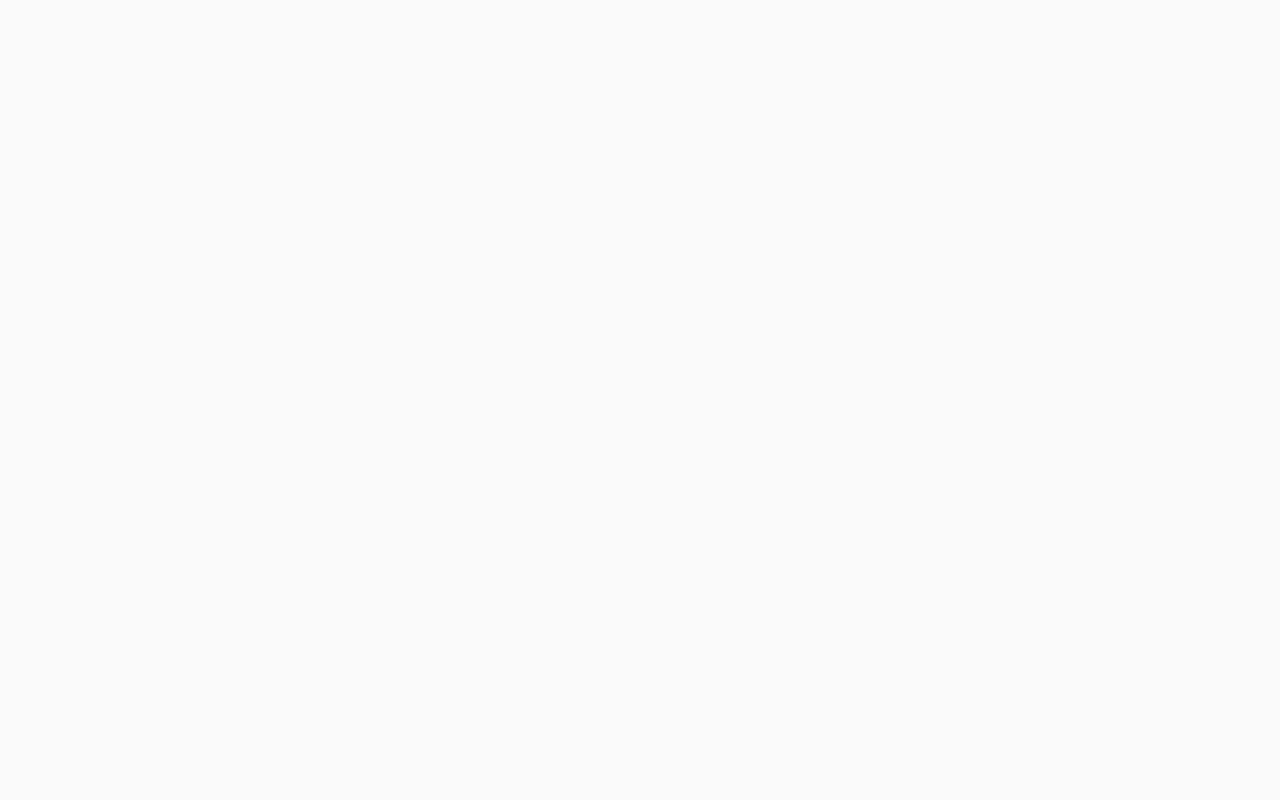
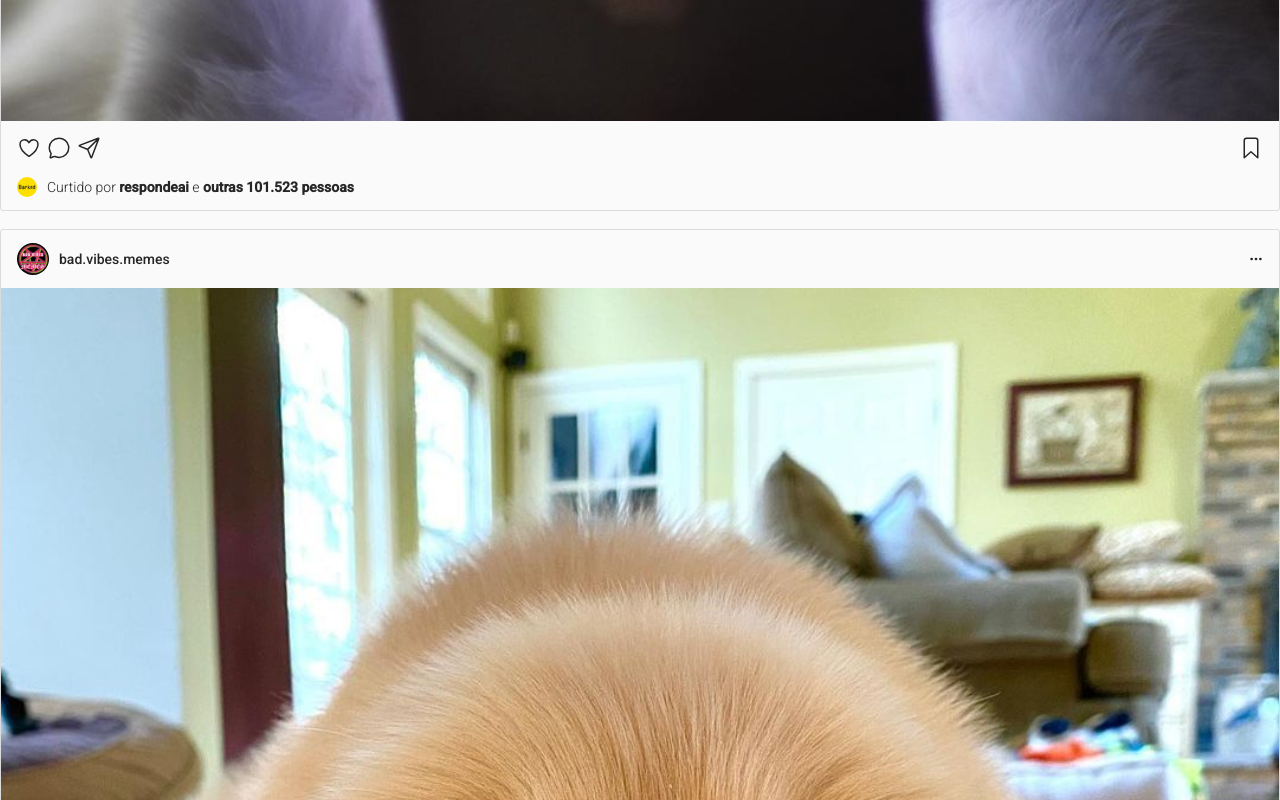
Before and after one commit to wallysom2/instagram-react2, a React (Create React App) app: page / in a window 1280 px wide. Shown: the part 1440-2240 px from the top of the page. Before the commit the page ends 800 px from the top, so only its background shows below. Built offline with nearby package versions, Linux system fonts and the light colour scheme.

Commit message:
corrigindos posts

```diff
--- a/src/App.js
+++ b/src/App.js
@@ -1,6 +1,7 @@
 import React from "react"
 import Stories from "./components/Stories"
 import Navbar from "./components/Navbar";
+import Posts from "./components/Posts";
 
 function App() {
     return (
@@ -18,6 +19,7 @@ function App() {
             </div>
             <Navbar />
             <Stories />
+            <Posts/>
         </div>
     )
 }
--- a/src/components/Posts.jsx
+++ b/src/components/Posts.jsx
@@ -1,9 +1,32 @@
-<div class="posts">
+
+const dadosPosts = [
+  {
+    imgUsuario: "assets/img/meowed.svg",
+    imgConteudo: "assets/img/gato-telefone.svg",
+    imgQuemCurtiu: "assets/img/barked.svg",
+    nomeUsuario: "meowed",
+    quemCurtiu:'respondeai'
+  },
+  {
+    imgUsuario: "assets/img/bad.vibes.memes.svg",
+    imgConteudo: "assets/img/dog.svg",
+    imgQuemCurtiu: "assets/img/smallcutecats.svg",
+    nomeUsuario: "bad.vibes.memes",
+    quemCurtiu:'adorable_animals'
+  }
+]
+
+
+function Posts(props) {
+    return (
+      <div className="posts">
+
+        {dadosPosts.map(dado => (
            <div class="post">
            <div class="topo">
              <div class="usuario">
-      <img src="assets/img/meowed.svg" />
-      meowed
+               <img src={dado.imgUsuario} />
+              {dado.nomeUsuario}
              </div>
              <div class="acoes">
                <ion-icon name="ellipsis-horizontal"></ion-icon>
@@ -11,7 +34,7 @@
            </div>
 
            <div class="conteudo">
-    <img src="assets/img/gato-telefone.svg" />
+             <img src= {dado.imgConteudo} />
            </div>
 
            <div class="fundo">
@@ -27,47 +50,16 @@
              </div>
 
              <div class="curtidas">
-      <img src="assets/img/respondeai.svg" />
+               <img src={dado.imgQuemCurtiu} />
                <div class="texto">
-        Curtido por <strong>respondeai</strong> e <strong>outras 101.523 pessoas</strong>
+                 Curtido por <strong>{dado.quemCurtiu}</strong> e <strong>outras 101.523 pessoas</strong>
                </div>
              </div>
            </div>
            </div>
+           ))}
+        </div>
+      )
+    }
 
-<div class="post">
-  <div class="topo">
-    <div class="usuario">
-      <img src="assets/img/barked.svg" />
-      barked
-    </div>
-    <div class="acoes">
-      <ion-icon name="ellipsis-horizontal"></ion-icon>
-    </div>
-  </div>
-
-  <div class="conteudo">
-    <img src="assets/img/dog.svg" />
-  </div>
-
-  <div class="fundo">
-    <div class="acoes">
-      <div>
-        <ion-icon name="heart-outline"></ion-icon>
-        <ion-icon name="chatbubble-outline"></ion-icon>
-        <ion-icon name="paper-plane-outline"></ion-icon>
-      </div>
-      <div>
-        <ion-icon name="bookmark-outline"></ion-icon>
-      </div>
-    </div>
-
-    <div class="curtidas">
-      <img src="assets/img/adorable_animals.svg" />
-      <div class="texto">
-        Curtido por <strong>adorable_animals</strong> e <strong>outras 99.159 pessoas</strong>
-      </div>
-    </div>
-  </div>
-</div>
-</div>
+    export default Posts
```
Lines whose indentation alone changed are shown as unchanged.
